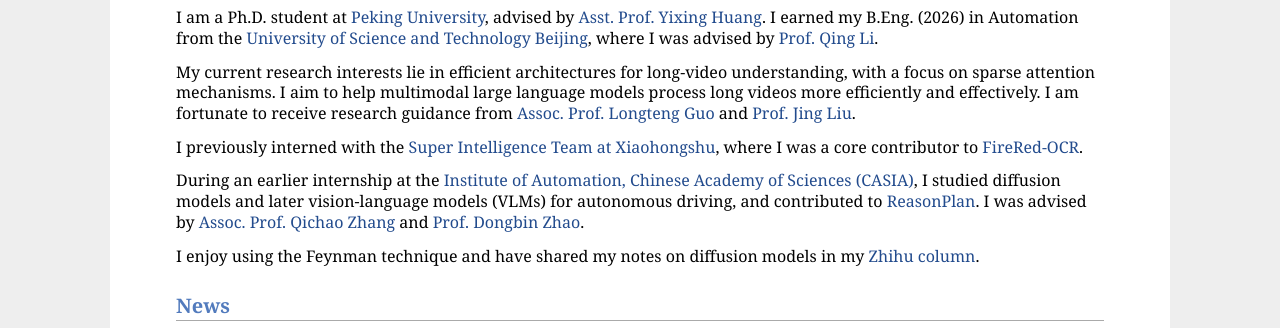
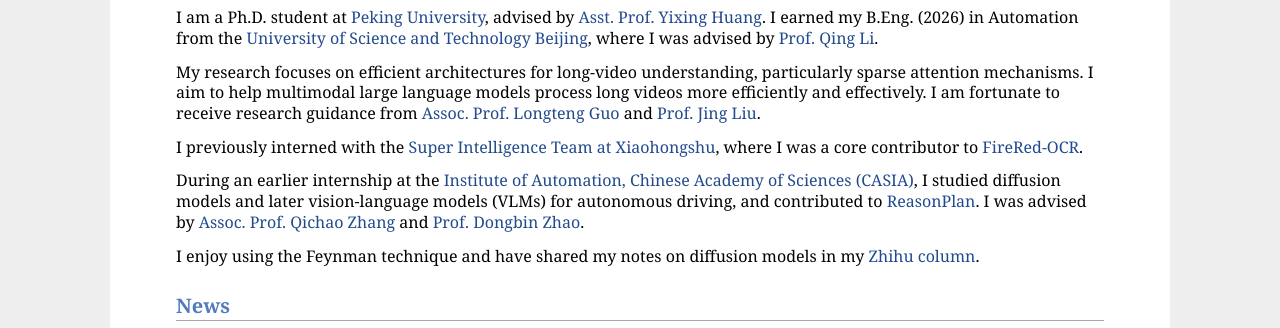
Before and after one commit to zuodong-zhong/zuodong-zhong.github.io, a plain HTML site: page index.html in a window 1280 px wide. Shown: the part 466-794 px from the top of the page. Drawn offline with Linux system fonts and the light colour scheme.

Commit message:
Refine research focus sentence

```diff
--- a/index.html
+++ b/index.html
@@ -56,7 +56,7 @@
 
     <h2 id="biography" data-zh="个人简介">Biography</h2>
     <p><span data-zh="我是钟祚栋，目前是">I am a Ph.D. student at </span><a href="https://www.pku.edu.cn/" data-zh="北京大学">Peking University</a><span data-zh="的博士研究生，受到">, advised by </span><a href="https://imt.bjmu.edu.cn/szll/yjsds/yxyxjs_2/65ee71d8a924471d8e44ddec9a3ecbc6.htm" data-zh="黄益星助理教授">Asst. Prof. Yixing Huang</a><span data-zh="的指导。我于 2026 年在">. I earned my B.Eng. (2026) in Automation from the </span><a href="https://www.ustb.edu.cn/" data-zh="北京科技大学">University of Science and Technology Beijing</a><span data-zh="获得自动化专业工学学士学位，导师是">, where I was advised by </span><a href="https://saee.ustb.edu.cn/szdw/xsjs2/kzkxygcx/346c13ee30504a0cb64c4bc213693ee2.htm" data-zh="李擎教授">Prof. Qing Li</a><span data-zh="。">.</span></p>
-    <p><span data-zh="我目前的研究兴趣是面向长视频理解的高效架构，当前聚焦于稀疏注意力机制，希望让多模态大模型更高效、更好地处理长视频数据。我很荣幸受到">My current research interests lie in efficient architectures for long-video understanding, with a focus on sparse attention mechanisms. I aim to help multimodal large language models process long videos more efficiently and effectively. I am fortunate to receive research guidance from </span><a href="https://people.ucas.ac.cn/~ltguo" data-zh="郭龙腾副教授">Assoc. Prof. Longteng Guo</a><span data-zh="和"> and </span><a href="https://ia.cas.cn/rcdw/yxqnjj/202404/t20240422_7129861.html" data-zh="刘静教授">Prof. Jing Liu</a><span data-zh="的指导。">.</span></p>
+    <p><span data-zh="我目前的研究兴趣是面向长视频理解的高效架构，当前聚焦于稀疏注意力机制，希望让多模态大模型更高效、更好地处理长视频数据。我很荣幸受到">My research focuses on efficient architectures for long-video understanding, particularly sparse attention mechanisms. I aim to help multimodal large language models process long videos more efficiently and effectively. I am fortunate to receive research guidance from </span><a href="https://people.ucas.ac.cn/~ltguo" data-zh="郭龙腾副教授">Assoc. Prof. Longteng Guo</a><span data-zh="和"> and </span><a href="https://ia.cas.cn/rcdw/yxqnjj/202404/t20240422_7129861.html" data-zh="刘静教授">Prof. Jing Liu</a><span data-zh="的指导。">.</span></p>
     <p><span data-zh="我曾在">I previously interned with the </span><a href="https://fireredteam.github.io/" data-zh="小红书超级智能团队">Super Intelligence Team at Xiaohongshu</a><span data-zh="担任科研实习生，作为核心贡献者参与 ">, where I was a core contributor to </span><a href="https://github.com/FireRedTeam/FireRed-OCR">FireRed-OCR</a><span data-zh="。">.</span></p>
     <p><span data-zh="此前在">During an earlier internship at the </span><a href="http://www.ia.cas.cn/" data-zh="中科院自动化所">Institute of Automation, Chinese Academy of Sciences (CASIA)</a><span data-zh="实习期间，我先后研究扩散模型和 VLM 在自动驾驶中的应用，并参与 ">, I studied diffusion models and later vision-language models (VLMs) for autonomous driving, and contributed to </span><a href="https://github.com/Liuxueyi/ReasonPlan">ReasonPlan</a><span data-zh="。期间受到">. I was advised by </span><a href="https://people.ucas.ac.cn/~0044631" data-zh="张启超副教授">Assoc. Prof. Qichao Zhang</a><span data-zh="和"> and </span><a href="https://people.ucas.ac.cn/~zhaodongbin" data-zh="赵冬斌教授">Prof. Dongbin Zhao</a><span data-zh="的指导。">.</span></p>
     <p><span data-zh="我喜欢费曼学习法，并将扩散模型学习心得分享在">I enjoy using the Feynman technique and have shared my notes on diffusion models in my </span><a href="https://www.zhihu.com/column/c_2090888965956151131" data-zh="知乎专栏">Zhihu column</a><span data-zh="。">.</span></p>
```
